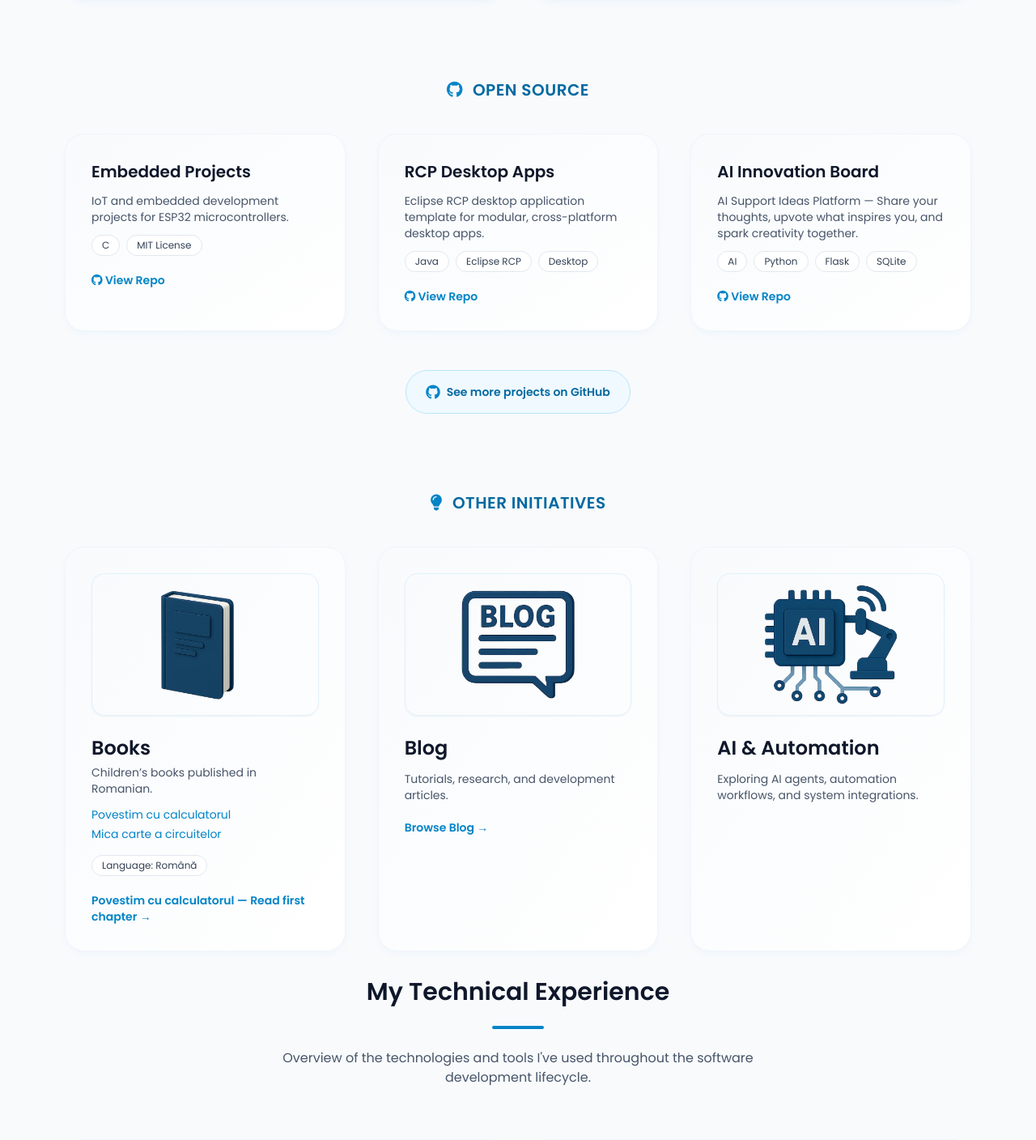
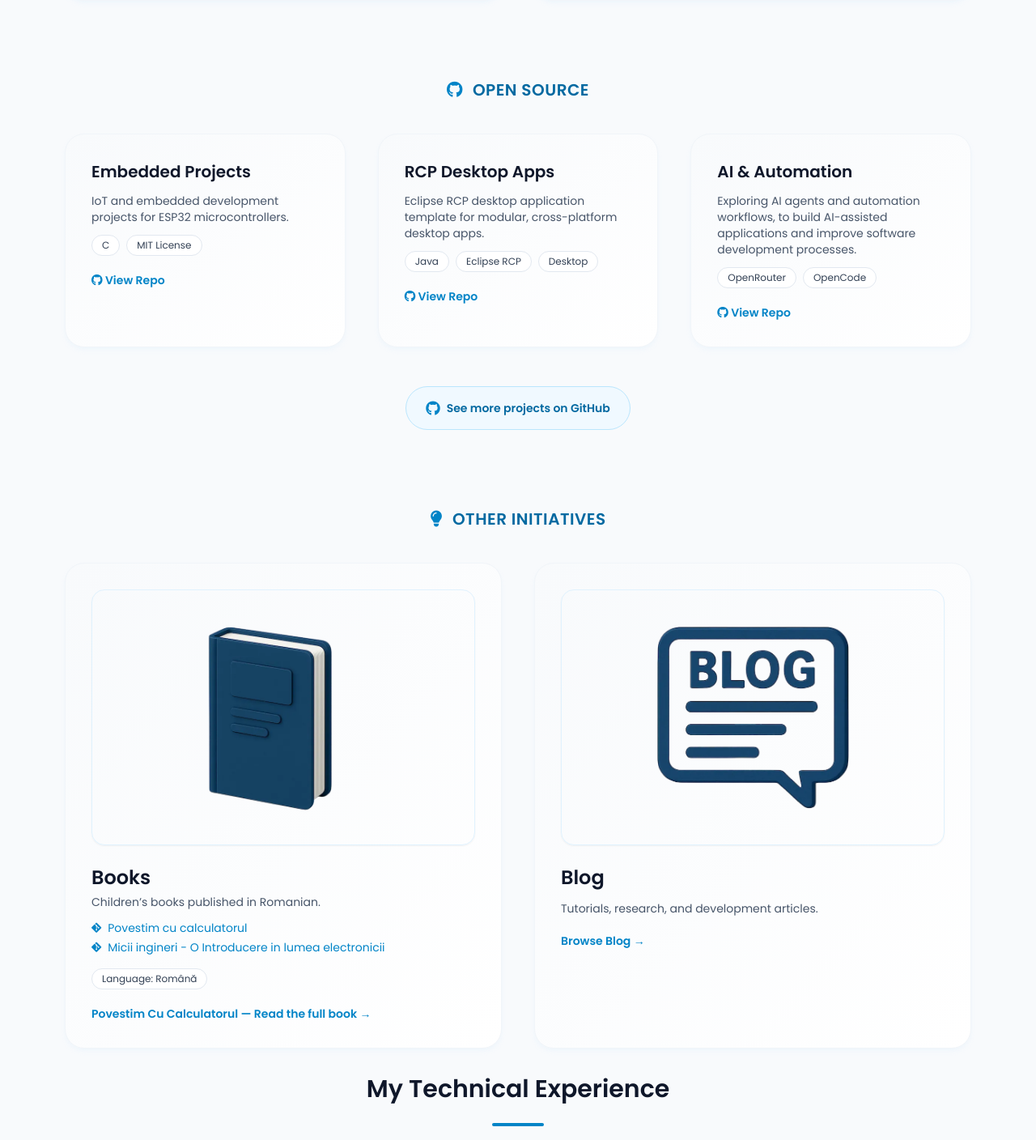
Before and after one commit to botacatalin/Portfolio_CV, a Flask app: page / in a window 1280 px wide. Shown: the part 2264-3672 px from the top of the page at 81% size. Run offline with Flask 3, Linux system fonts and the light colour scheme; some libraries are stand-ins or nearby versions.

Commit message:
Refactor

```diff
--- a/templates/_projects.html
+++ b/templates/_projects.html
@@ -111,7 +111,7 @@
         {% for project in [
           {'title': 'Embedded Projects', 'desc': 'IoT and embedded development projects for ESP32 microcontrollers.', 'tags': ['C', 'MIT License'], 'url': 'https://github.com/botacatalin/ESP32'},
           {'title': 'RCP Desktop Apps', 'desc': 'Eclipse RCP desktop application template for modular, cross-platform desktop apps.', 'tags': ['Java', 'Eclipse RCP', 'Desktop'], 'url': 'https://github.com/nodes-ro/nodes-rcp-desktop'},
-          {'title': 'AI Innovation Board', 'desc': 'AI Support Ideas Platform — Share your thoughts, upvote what inspires you, and spark creativity together. ', 'tags': ['AI', 'Python', 'Flask', 'SQLite'], 'url': 'https://github.com/nodes-ro/Ideas'},
+          {'title': 'AI & Automation', 'desc': 'Exploring AI agents and automation workflows, to build AI-assisted applications and improve software development processes.', 'tags': ['OpenRouter', 'OpenCode'], 'url': 'https://github.com/botacatalin/opencode-ai-env'},
 
                  ] %}
         <div
@@ -127,6 +127,7 @@
           <a
             href="{{ project.url }}"
             target="_blank"
+            rel="noopener noreferrer"
             class="mt-5 text-sm font-semibold text-sky-600 hover:text-sky-500"
           >
             <i class="fab fa-github"></i> View Repo
@@ -156,16 +157,15 @@
         <i class="fa-solid fa-lightbulb text-sky-600"></i> Other Initiatives
       </h3>
 
-      <div class="grid gap-8 lg:gap-10 lg:grid-cols-3">
+      <div class="grid gap-8 lg:gap-10 lg:grid-cols-2">
         <!-- Books -->
-       <!-- Books -->
 <div class="project-card flex flex-col rounded-3xl border border-slate-100 bg-gradient-to-br from-slate-50 to-white p-6 sm:p-8 shadow-md shadow-sky-100/30 transition hover:-translate-y-1 hover:shadow-lg hover:shadow-sky-100/40">
   <picture>
     <source srcset="{{ url_for('static', filename='images/books.webp') }}" type="image/webp">
     <img
       alt="Books"
       src="{{ url_for('static', filename='images/books.png') }}"
-      class="h-44 w-full rounded-2xl border border-sky-100 object-cover object-center shadow-sm"
+      class="aspect-[3/2] w-full rounded-2xl border border-sky-100 object-cover object-center shadow-sm"
       loading="lazy"
     />
   </picture>
@@ -177,14 +177,21 @@
 
     <ul class="mt-3 space-y-1 text-sm text-sky-600">
       <li>
-        <a href="https://books2read.com/b/mgwJ2v" target="_blank" class="transition hover:text-sky-500">
-          Povestim cu calculatorul
+        <a href="https://codeberg.org/botacatalin/PovestimCuCalculatorul"
+           target="_blank"
+           class="inline-flex items-center gap-2 transition hover:text-sky-500">
+          <i class="fa-brands fa-git-alt"></i>
+          <span>Povestim cu calculatorul</span>
         </a>
       </li>
       <li>
-        <a href="https://books2read.com/u/bQwlLw" target="_blank" class="transition hover:text-sky-500">
-          Mica carte a circuitelor
+        <a href="https://codeberg.org/botacatalin/MiciiIngineri"
+           target="_blank"
+           class="inline-flex items-center gap-2 transition hover:text-sky-500">
+          <i class="fa-brands fa-git-alt"></i>
+          <span> Micii ingineri - O Introducere in lumea electronicii </span>
         </a>
+
       </li>
     </ul>
 
@@ -193,11 +200,12 @@
     </div>
 
     <a
-      href="https://botacatalin.github.io/Blog/povestim-cu-calculatorul.html"
+      href="https://botacatalin.codeberg.page/PovestimCuCalculatorul/"
       target="_blank"
+      rel="noopener noreferrer"
       class="mt-5 text-sm font-semibold text-sky-600 hover:text-sky-500"
     >
-      Povestim cu calculatorul — Read first chapter →
+      Povestim Cu Calculatorul — Read the full book →
     </a>
   </div>
 </div>
@@ -212,7 +220,7 @@
             <img
               src="{{ url_for('static', filename='images/blog.png') }}"
               alt="Blog"
-              class="h-44 w-full rounded-2xl border border-sky-100 object-cover object-center shadow-sm"
+              class="aspect-[3/2] w-full rounded-2xl border border-sky-100 object-cover object-center shadow-sm"
               loading="lazy"
             />
           </picture>
@@ -231,26 +239,6 @@
           </div>
         </div>
 
-        <!-- AI -->
-        <div
-          class="flex flex-col rounded-3xl border border-slate-100 bg-gradient-to-br from-slate-50 to-white p-6 sm:p-8 shadow-md shadow-sky-100/30 transition hover:-translate-y-1 hover:shadow-lg hover:shadow-sky-100/40"
-        >
-          <picture>
-            <source srcset="{{ url_for('static', filename='images/ai.webp') }}" type="image/webp">
-            <img
-              src="{{ url_for('static', filename='images/ai.png') }}"
-              alt="AI & Automation"
-              class="h-44 w-full rounded-2xl border border-sky-100 object-cover object-center shadow-sm"
-              loading="lazy"
-            />
-          </picture>
-          <div class="mt-6 flex flex-1 flex-col">
-            <h4 class="category-title text-2xl font-semibold text-slate-900">AI & Automation</h4>
-            <p class="mt-3 text-sm text-slate-600">
-              Exploring AI agents, automation workflows, and system integrations.
-            </p>
-          </div>
-        </div>
       </div>
     </div>
   </div>
```
